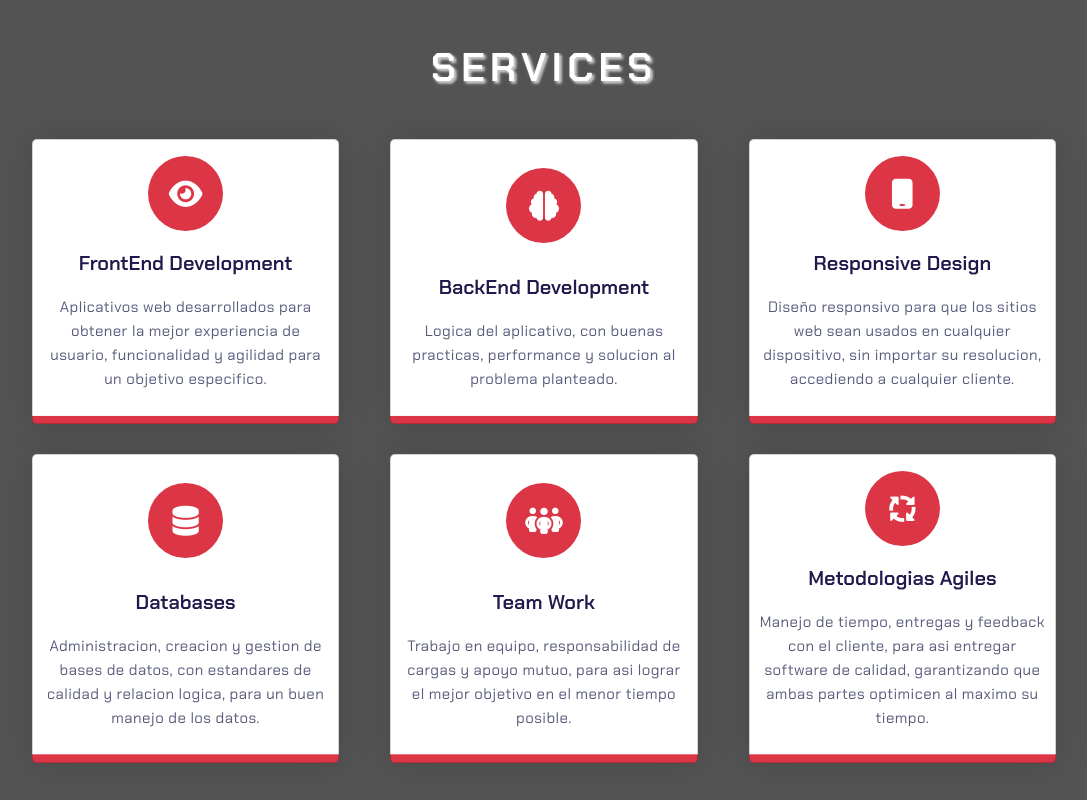
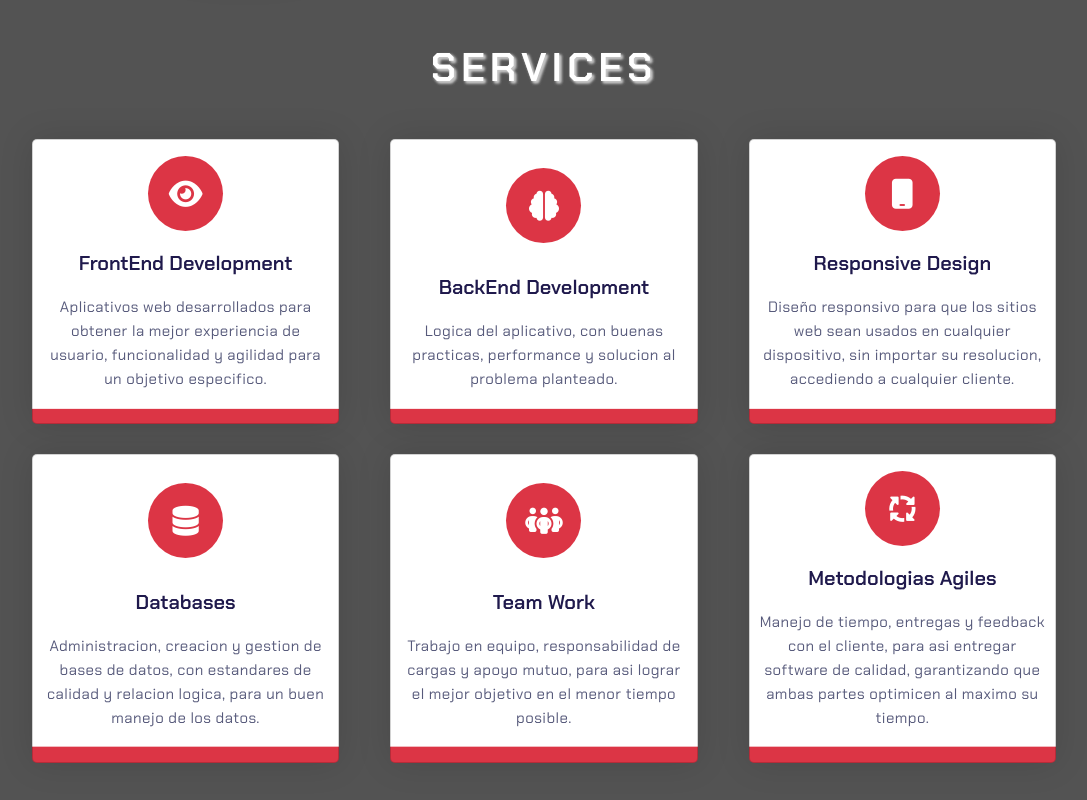
Before and after one commit to JeffersonPulido/PortfolioJP, a React (Vite) app: page / in a window 1280 px wide. Shown: the part 1380-2180 px from the top of the page, without its empty margins (96-1183 px from the left). Built offline with nearby package versions, Linux system fonts and the light colour scheme.

Commit message:
Bugs v1.4

```diff
--- a/src/components/projects/Projects.css
+++ b/src/components/projects/Projects.css
@@ -65,6 +65,7 @@
     align-items: center;
     text-align: center;
     font-weight: 600;
+    border-radius: 5px 5px 0px 0px;
 }
 
 .cardHead>p {
--- a/src/components/services/Services.css
+++ b/src/components/services/Services.css
@@ -25,8 +25,8 @@ section {
     height: 100%;
     padding: 1em 0.5em;
     background: linear-gradient(#ffffff 50%, var(--coloraccesorios) 50%);
-    background-size: 100% 200%;
-    background-position: 0 2.5%;
+    background-size: 100% 250%;
+    background-position: 0% 20%;
     border-radius: 5px;
     box-shadow: 0 0 35px rgba(0, 0, 0, 0.12);
     cursor: pointer;
@@ -64,7 +64,7 @@ section {
 }
 
 .card:hover {
-    background-position: 0 100%;
+    background-position: 100% 95%;
 }
 
 .card:hover .icon-wrapper {
```
